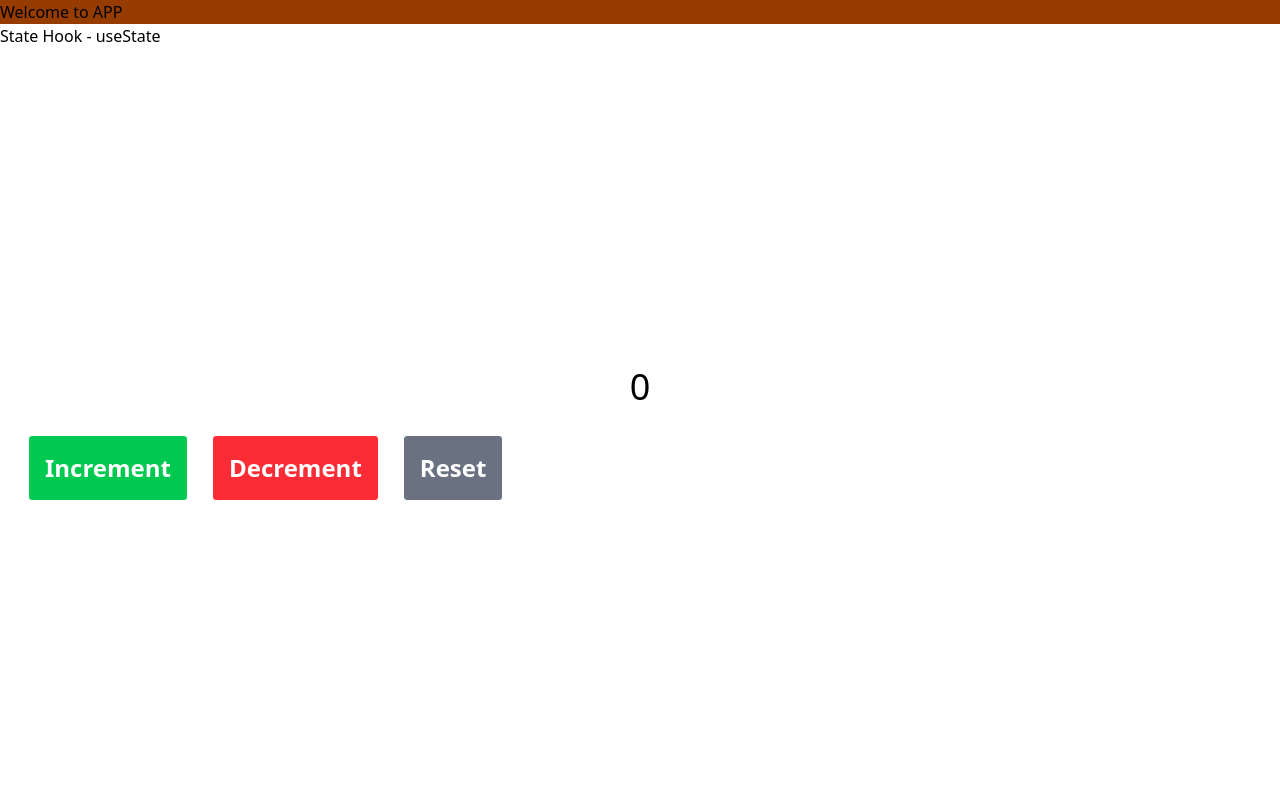
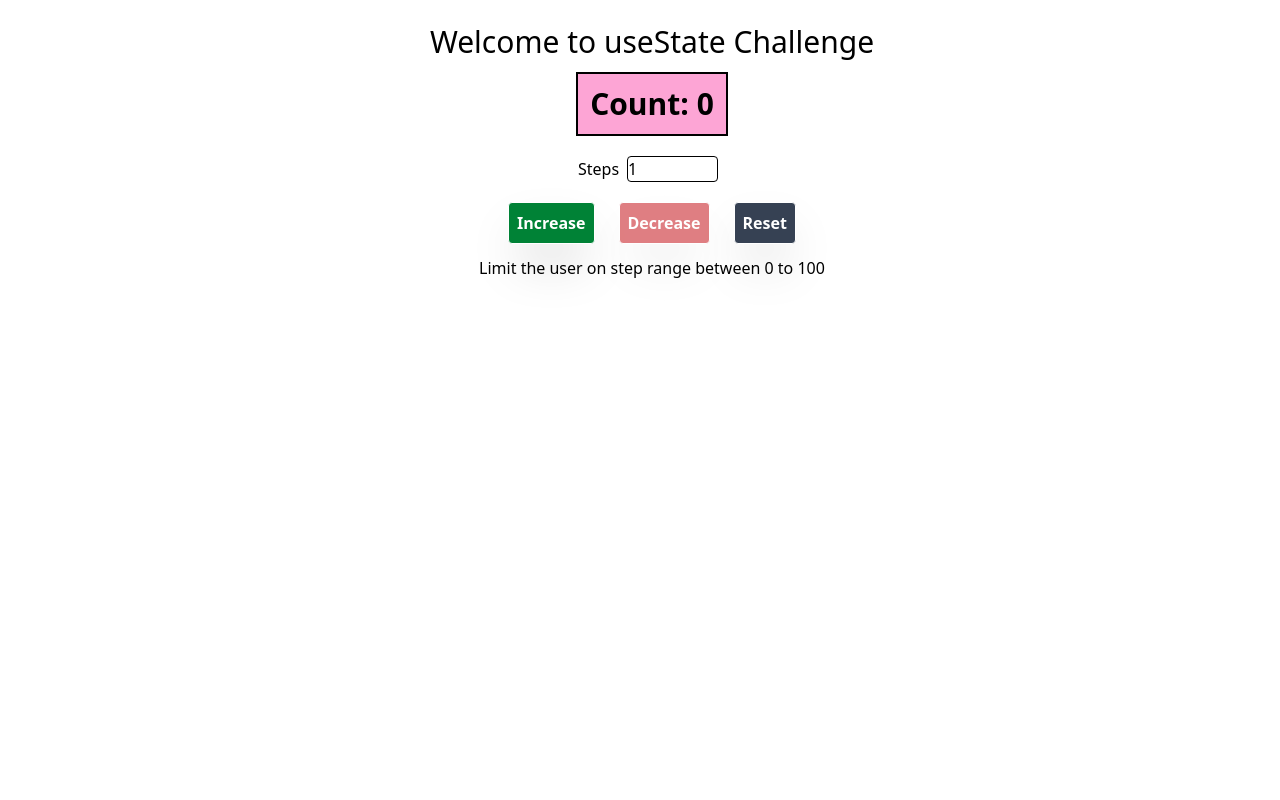
Before and after one commit to cyberadityacode/reactjs, a React (Vite) app in the folder 36 All Hooks in one Project/: page / in a window 1280 px wide. Shown: the top 800 px of the page. Built offline with nearby package versions, Linux system fonts and the light colour scheme.

Commit message:
added challenge of useState hook

```diff
--- /dev/null
+++ b/36 All Hooks in one Project/components/hooks/useState/ChallengeUseState.jsx
@@ -0,0 +1,43 @@
+import { useState } from "react"
+
+export default function ChallengeUseState() {
+    const [count, setCount] = useState(0)
+    const [step, setStep] = useState(1)
+
+    const handleStepChange = (event)=>{
+        // Clamping range 0 to 100
+        let newStep = Number(event.target.value)
+        newStep = Math.max(0, Math.min(100, newStep))
+        setStep(newStep)
+    }
+    const handleButtonIncrease = ()=>{
+        console.log('Increase btn clicked');
+        setCount((prev)=> Math.min(100, prev+step)) //clamp upper bound to 100
+    }
+    const handleButtonDecrease = ()=>{
+        console.log('Decrease btn clicked');
+        //I can use Math.min too to achieve efficient code, but its just for learning purpose.
+        setCount((prev)=>{
+            const newCount = prev - step
+            return newCount <0 ? 0 : newCount
+        })
+    }
+
+  return (
+    <div className="parent-div">
+        <h1 className="heading">Welcome to useState Challenge</h1>
+        <h2 className="counter">Count: {count}</h2>
+        <div id='input-controls'>
+            <label htmlFor="steps">Steps</label>
+            <input type="number" id='steps' min="0" max="100" value={step} onChange={(event)=> handleStepChange(event)} />
+
+            <div id='btn-controls'>
+                <button className="btn-increase" disabled={count >= 100} onClick={handleButtonIncrease}>Increase</button>
+                <button className="btn-decrease" disabled= {count<=0} onClick={handleButtonDecrease}>Decrease</button>
+                <button className="btn-reset" onClick={()=> setCount(0)} >Reset</button>
+            </div>
+        </div>
+        <p>Limit the user on step range between 0 to 100</p>
+    </div>
+  )
+}
--- /dev/null
+++ b/36 All Hooks in one Project/src/css/hooks.css
@@ -0,0 +1,36 @@
+@import "tailwindcss";
+
+@layer components{
+    div{
+        @apply text-balance text-center
+    }
+    .btn-controls{
+        @apply flex flex-row
+    }
+    button{
+        @apply p-2 m-3 border active:scale-105 shadow-2xl
+    }
+    input{
+        @apply border rounded m-2
+    }
+
+    .parent-div{
+        @apply flex flex-col w-full p-3 m-3 justify-center items-center
+    }
+    .heading{
+        @apply text-3xl
+    }
+    .counter{
+        @apply mt-3 mb-3 text-3xl font-extrabold border-2 p-3 bg-pink-300
+    }
+
+    .btn-increase{
+        @apply bg-green-700 text-white font-semibold rounded disabled:pointer-events-none disabled:opacity-50 disabled:cursor-none;
+    }
+    .btn-decrease{
+        @apply bg-red-700 text-white font-semibold rounded disabled:pointer-events-none disabled:opacity-50 disabled:cursor-none;
+    }
+    .btn-reset{
+        @apply bg-gray-700 text-white font-semibold rounded
+    }
+}
--- a/36 All Hooks in one Project/src/main.jsx
+++ b/36 All Hooks in one Project/src/main.jsx
@@ -1,10 +1,14 @@
 import { StrictMode } from 'react'
 import { createRoot } from 'react-dom/client'
-import './index.css'
-import App from './App.jsx'
+// import './index.css'
+
+import '../src/css/hooks.css'
+// import App from './App.jsx'
+import ChallengeUseState from '../components/hooks/useState/ChallengeUseState.jsx'
 
 createRoot(document.getElementById('root')).render(
   <StrictMode>
-    <App />
+    {/* <App /> */}
+    <ChallengeUseState />
   </StrictMode>
 )
```
Also changed, not shown: 1 other file (tests, documents, lock files or other folders).
